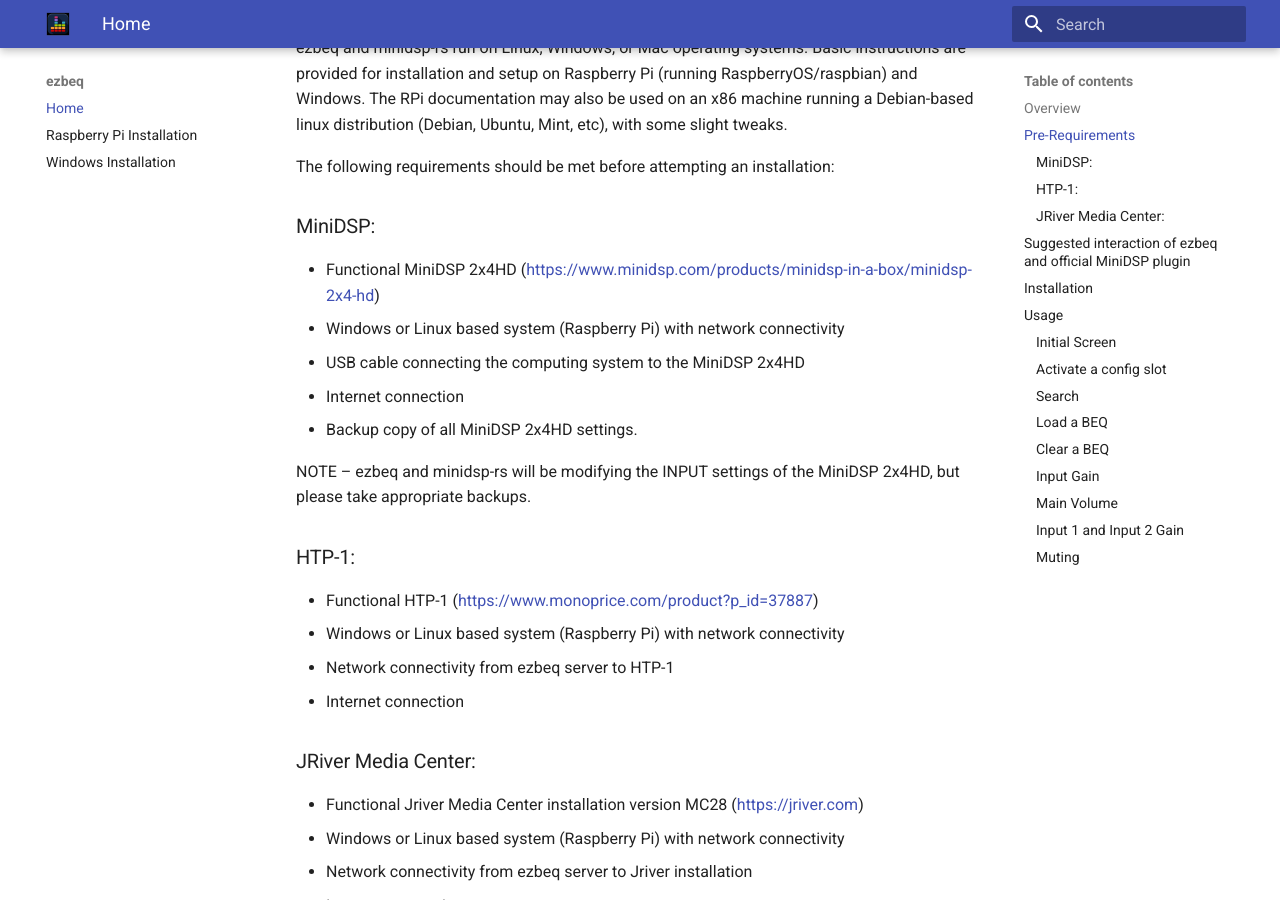
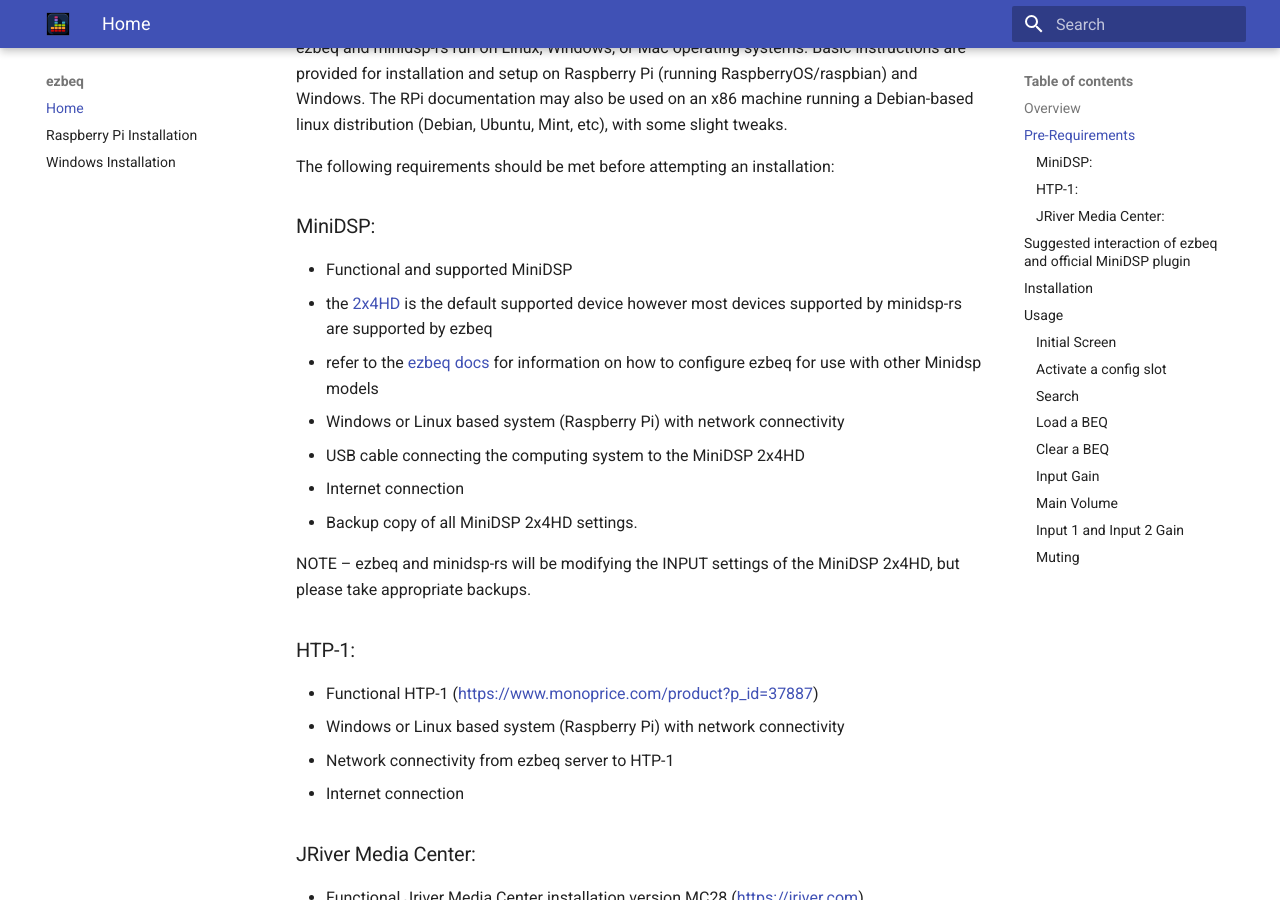
Before and after one commit to 3ll3d00d/ezbeq, an MkDocs documentation site: the page built from docs/index.md, in a window 1280 px wide and 900 px high, scrolled down 456 px. Built offline with MkDocs 1.6.1 and Material for MkDocs 9.7.7, drawn with Linux system fonts in a browser that asks for light colours.

Commit message:
add info on variants to rtd docs

```diff
--- a/docs/index.md
+++ b/docs/index.md
@@ -11,7 +11,9 @@
 The following requirements should be met before attempting an installation:
 
 ### MiniDSP:
-- Functional MiniDSP 2x4HD ([https://www.minidsp.com/products/minidsp-in-a-box/minidsp-2x4-hd](https://www.minidsp.com/products/minidsp-in-a-box/minidsp-2x4-hd))
+- Functional and supported MiniDSP
+  - the [2x4HD](https://www.minidsp.com/products/minidsp-in-a-box/minidsp-2x4-hd) is the default supported device however most devices supported by minidsp-rs are supported by ezbeq
+  - refer to the [ezbeq docs](https://github.com/3ll3d00d/ezbeq/#minidsp-variants) for information on how to configure ezbeq for use with other Minidsp models
 - Windows or Linux based system (Raspberry Pi) with network connectivity
 - USB cable connecting the computing system to the MiniDSP 2x4HD
 - Internet connection
```
